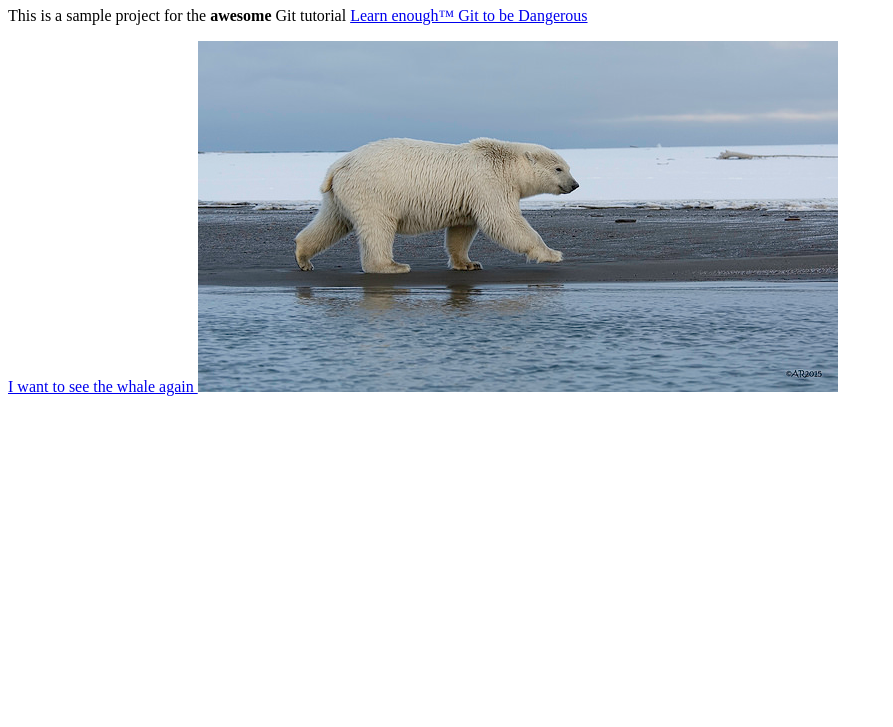
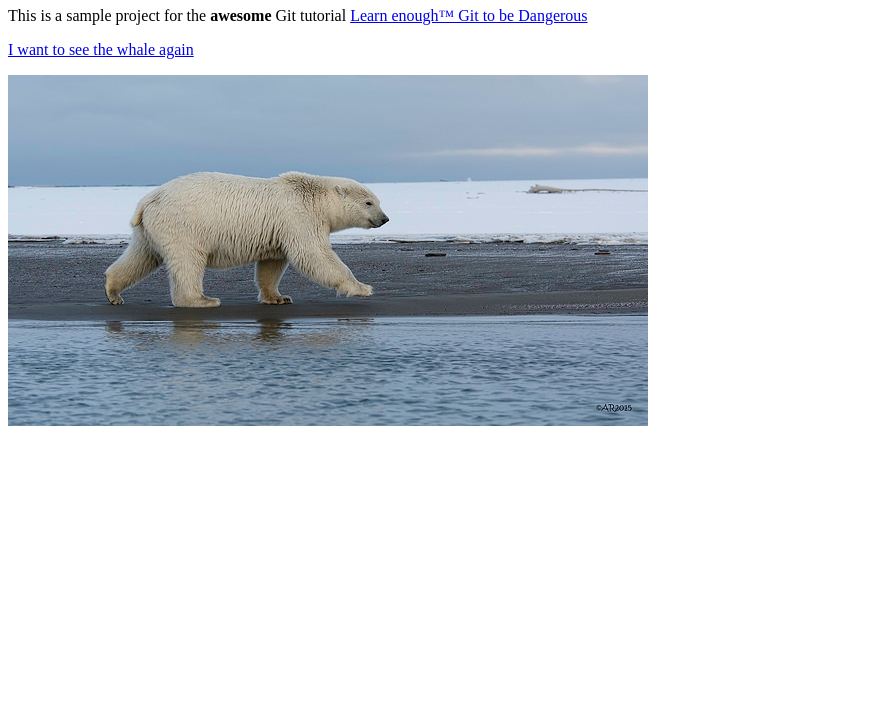
Before and after one commit to Patrick-Duvall/website, a plain HTML site: page about.html in a window 1280 px wide. Shown: the part 73-800 px from the top of the page, without its empty margins (0-893 px from the left). Drawn offline with Linux system fonts and the light colour scheme.

Commit message:
wrap link in p element

```diff
--- a/about.html
+++ b/about.html
@@ -10,7 +10,7 @@
         This is a sample project for the <strong>awesome</strong> Git
         tutorial <a href="https://www.learnenough.com/git-tutorial">Learn enough™ Git to be Dangerous</a>
       </p>
-      <a href="index.html">I want to see the whale again </a></n>
+      <p><a href="index.html">I want to see the whale again </a></p>
       <a href="https://www.flickr.com/photos/puliarfanita/22959238329">
         <img src="images/polar_bear.jpg" alt="Polar Bear"></a>
     </body>
```
